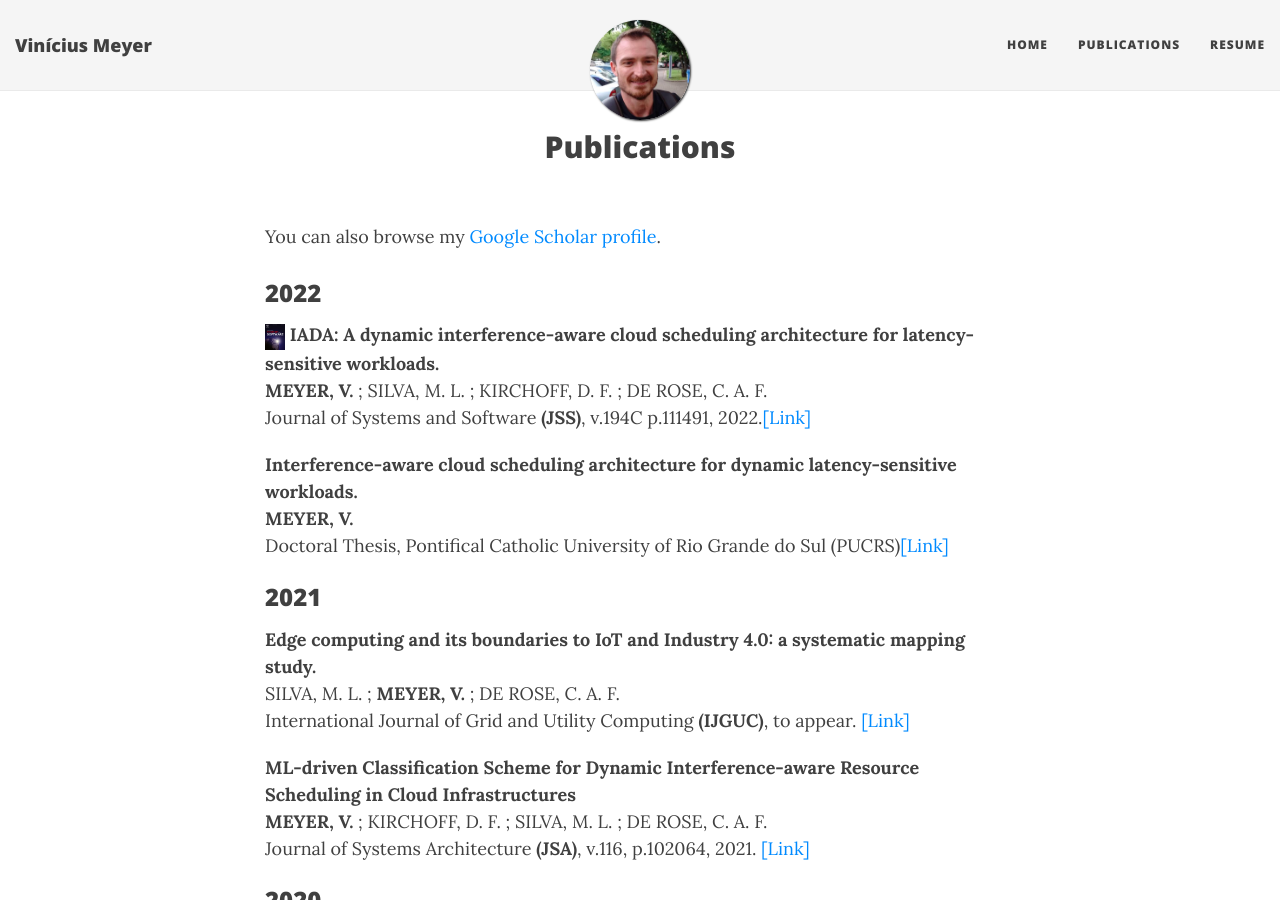
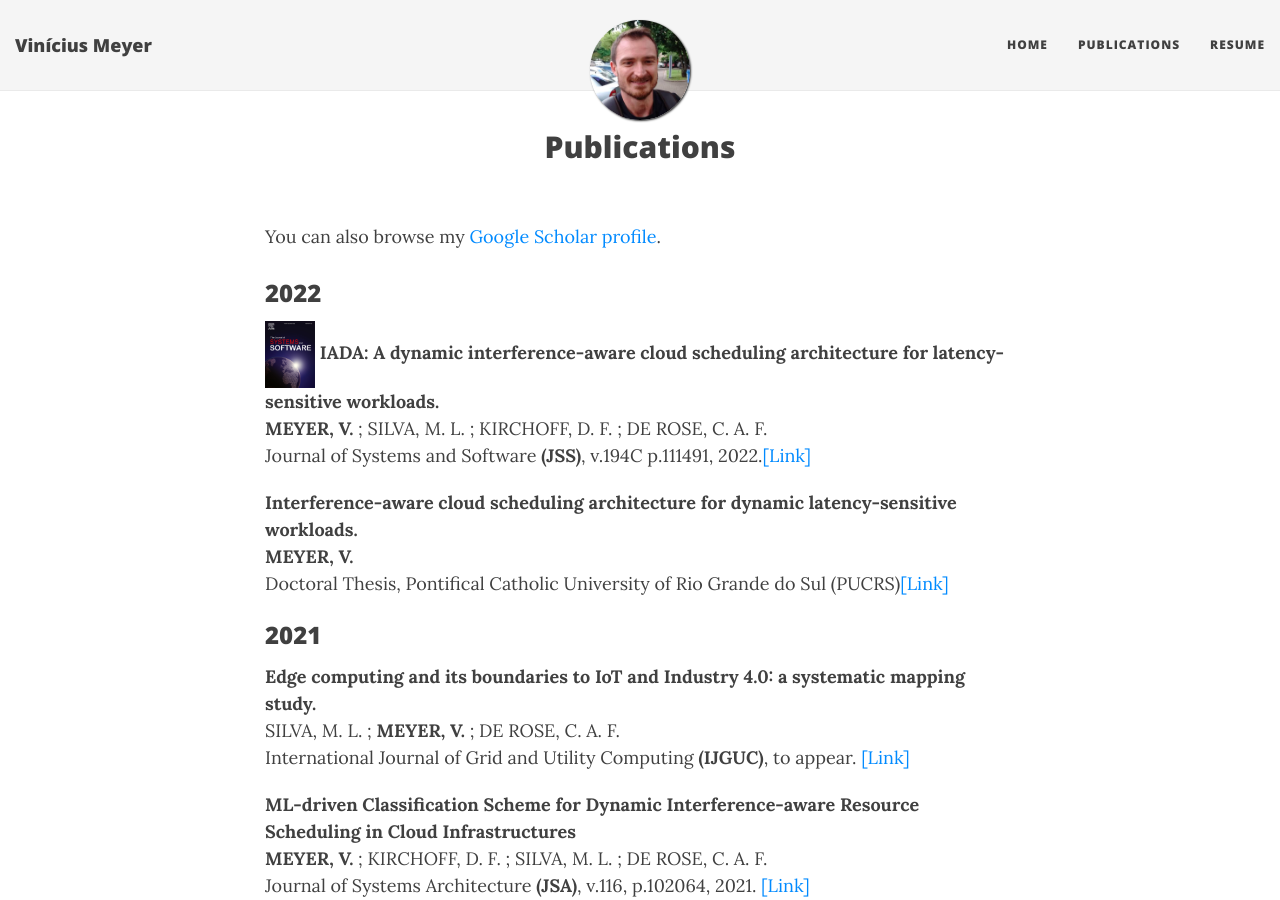
Before and after one commit to ViniciusMeyer/viniciusmeyer.github.io, a Jekyll site: the page built from publications.md, in a window 1280 px wide and 900 px high. Built offline with Jekyll 4.4.1, drawn with Linux system fonts in a browser that asks for light colours; nearby versions of some CDN libraries.

Commit message:
Update publications.md

```diff
--- a/publications.md
+++ b/publications.md
@@ -12,7 +12,7 @@ You can also browse my <a href="https://scholar.google.com.br/citations?user=t9w
 <div class="media">
     <div class="media-body">
        <p class="media-heading">
-          <img src="https://github.com/ViniciusMeyer/viniciusmeyer.github.io/blob/master/img/JSSoftw.jpg" alt="JSS" width="20" ><strong> IADA: A dynamic interference-aware cloud scheduling architecture for latency-sensitive workloads.</strong><br />
+          <img src="https://github.com/ViniciusMeyer/viniciusmeyer.github.io/blob/master/img/JSSoftw.jpg" alt="JSS" width="50" ><strong> IADA: A dynamic interference-aware cloud scheduling architecture for latency-sensitive workloads.</strong><br />
          <b>MEYER, V.</b> ; SILVA, M. L. ; KIRCHOFF, D. F. ; DE ROSE, C. A. F.<br />
 		Journal of Systems and Software <b>(JSS)</b>, v.194C p.111491, 2022.<a href="https://www.sciencedirect.com/science/article/pii/S0164121222001698">[Link]</a><br />
        </p>
```
